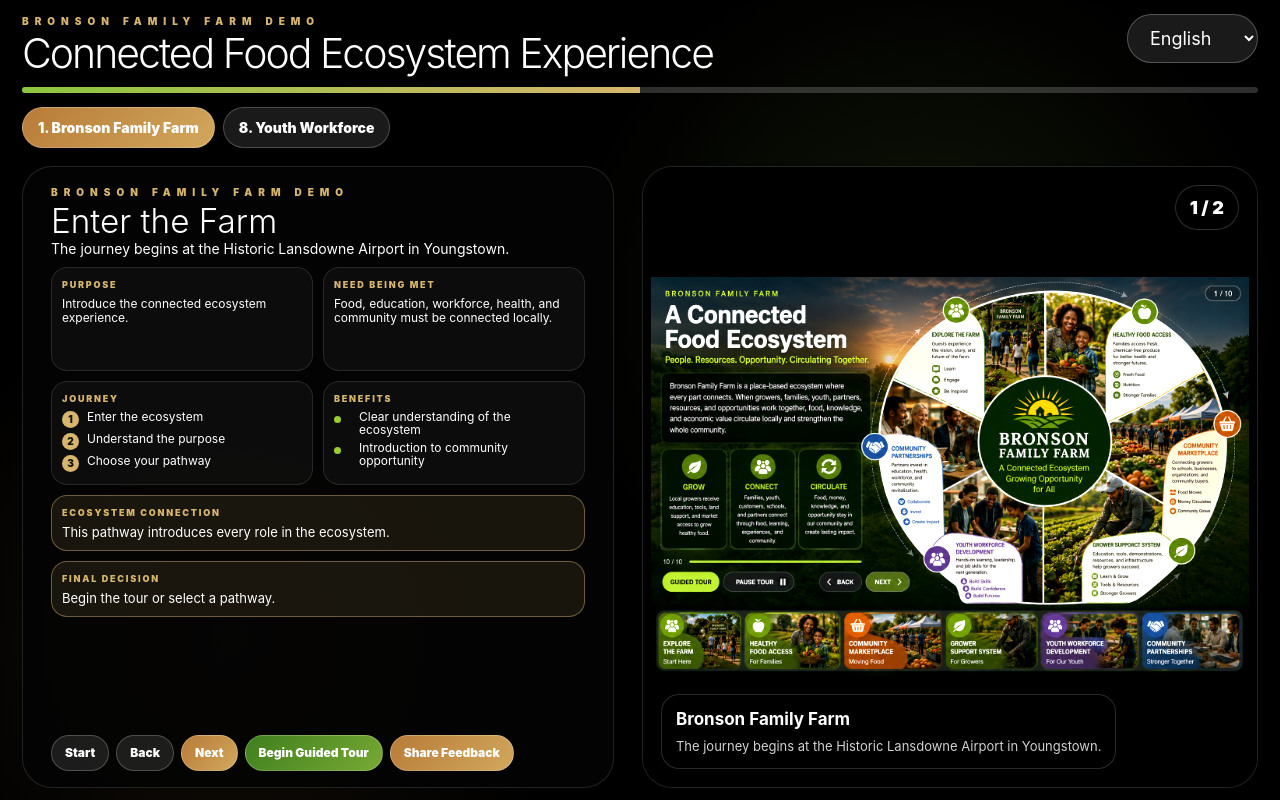
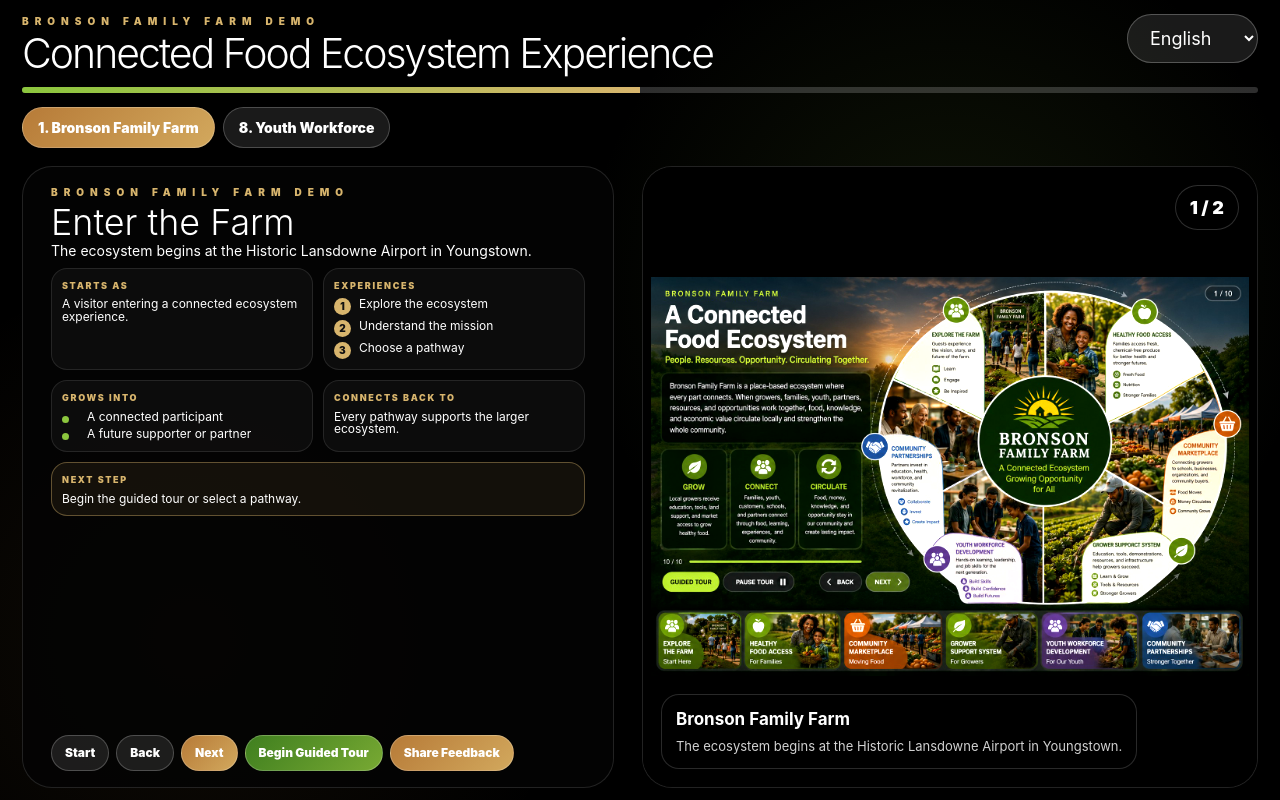
Before and after one commit to cburgessemail-gif/bronson-demo, a React (Vite) app: page / in a window 1280 px wide. Built offline with nearby package versions, Linux system fonts and the light colour scheme; the HTML template or start-up script is replaced by a standard one.

Commit message:
Update App.tsx

```diff
--- a/src/App.tsx
+++ b/src/App.tsx
@@ -19,16 +19,11 @@
   title: Text;
   subtitle: Text;
 
-  purpose: Text;
-  need: Text;
-
-  journey: Text[];
-
-  benefits: Text[];
-
-  connection: Text;
-
-  decision: Text;
+  startsAs: Text;
+  experiences: Text[];
+  growsInto: Text[];
+  ecosystem: Text;
+  nextStep: Text;
 };
 
 const LANGS: LangKey[] = [
@@ -70,63 +65,54 @@
     "Connected Food Ecosystem Experience",
     "Experiencia del Ecosistema Alimentario Conectado",
     "Connected Food Ecosystem Experience",
-    "Esperienza dell’Ecosistema Alimentare Connesso",
+    "Esperienza Ecosistema Alimentare Connesso",
     "חוויית מערכת מזון מחוברת",
     "Expérience d’un Écosystème Alimentaire Connecté"
   ),
 
-  purpose: tx(
-    "Purpose",
-    "Propósito",
-    "Purpose",
-    "Scopo",
-    "מטרה",
-    "Objectif"
+  startsAs: tx(
+    "Starts As",
+    "Comienza Como",
+    "Starts As",
+    "Inizia Come",
+    "מתחיל כ",
+    "Commence Comme"
   ),
 
-  need: tx(
-    "Need Being Met",
-    "Necesidad Atendida",
-    "Need Being Met",
-    "Bisogno Risolto",
-    "צורך שנענה",
-    "Besoin Satisfait"
+  experiences: tx(
+    "Experiences",
+    "Experiencias",
+    "Experiences",
+    "Esperienze",
+    "חוויות",
+    "Expériences"
   ),
 
-  journey: tx(
-    "Journey",
-    "Recorrido",
-    "Journey",
-    "Percorso",
-    "מסע",
-    "Parcours"
+  growsInto: tx(
+    "Grows Into",
+    "Se Convierte En",
+    "Grows Into",
+    "Cresce In",
+    "צומח ל",
+    "Devient"
   ),
 
-  benefits: tx(
-    "Benefits",
-    "Beneficios",
-    "Benefits",
-    "Benefici",
-    "יתרונות",
-    "Bénéfices"
+  ecosystem: tx(
+    "Connects Back To",
+    "Conecta de Regreso",
+    "Connects Back To",
+    "Ricollega A",
+    "מתחבר חזרה אל",
+    "Reconnecte À"
   ),
 
-  connection: tx(
-    "Ecosystem Connection",
-    "Conexión del Ecosistema",
-    "Ecosystem Connection",
-    "Connessione Ecosistema",
-    "חיבור למערכת",
-    "Connexion Écosystème"
-  ),
-
-  decision: tx(
-    "Final Decision",
-    "Decisión Final",
-    "Final Decision",
-    "Decisione Finale",
-    "החלטה סופית",
-    "Décision Finale"
+  nextStep: tx(
+    "Next Step",
+    "Próximo Paso",
+    "Next Step",
+    "Prossimo Passo",
+    "השלב הבא",
+    "Prochaine Étape"
   ),
 
   start: tx(
@@ -201,96 +187,87 @@
     ),
 
     subtitle: tx(
-      "The journey begins at the Historic Lansdowne Airport in Youngstown.",
-      "El recorrido comienza en el histórico Aeropuerto Lansdowne.",
-      "Nagsisimula ang paglalakbay sa Historic Lansdowne Airport.",
-      "Il viaggio inizia allo storico Lansdowne Airport.",
-      "המסע מתחיל בשדה התעופה ההיסטורי לנסדאון.",
-      "Le parcours commence à l’aéroport historique Lansdowne."
+      "The ecosystem begins at the Historic Lansdowne Airport in Youngstown.",
+      "El ecosistema comienza en el histórico aeropuerto Lansdowne.",
+      "Nagsisimula ang ecosystem sa Historic Lansdowne Airport.",
+      "L’ecosistema inizia allo storico aeroporto Lansdowne.",
+      "המערכת מתחילה בשדה התעופה ההיסטורי לנסדאון.",
+      "L’écosystème commence à l’aéroport historique Lansdowne."
     ),
 
-    purpose: tx(
-      "Introduce the connected ecosystem experience.",
-      "Introducir la experiencia del ecosistema conectado.",
-      "Ipakilala ang connected ecosystem experience.",
-      "Introdurre l’esperienza dell’ecosistema connesso.",
-      "להציג את חוויית המערכת המחוברת.",
-      "Présenter l’expérience de l’écosystème connecté."
+    startsAs: tx(
+      "A visitor entering a connected ecosystem experience.",
+      "Un visitante entrando a una experiencia conectada.",
+      "Bisitang pumapasok sa connected ecosystem.",
+      "Un visitatore entra nell’ecosistema.",
+      "מבקר הנכנס למערכת מחוברת.",
+      "Un visiteur entrant dans un écosystème connecté."
     ),
 
-    need: tx(
-      "Food, education, workforce, health, and community must be connected locally.",
-      "Los alimentos, educación y comunidad deben conectarse localmente.",
-      "Ang pagkain, edukasyon, trabaho, at komunidad ay dapat konektado.",
-      "Cibo, educazione e comunità devono essere collegati localmente.",
-      "מזון, חינוך וקהילה צריכים להיות מחוברים מקומית.",
-      "La nourriture, l’éducation et la communauté doivent être reliées localement."
-    ),
-
-    journey: [
+    experiences: [
       tx(
-        "Enter the ecosystem",
-        "Entrar al ecosistema",
-        "Pumasok sa ecosystem",
-        "Entrare nell’ecosistema",
-        "להיכנס למערכת",
-        "Entrer dans l’écosystème"
+        "Explore the ecosystem",
+        "Explorar el ecosistema",
+        "Tuklasin ang ecosystem",
+        "Esplorare l’ecosistema",
+        "לחקור את המערכת",
+        "Explorer l’écosystème"
       ),
 
       tx(
-        "Understand the purpose",
-        "Comprender el propósito",
-        "Unawain ang layunin",
-        "Capire lo scopo",
-        "להבין את המטרה",
-        "Comprendre l’objectif"
+        "Understand the mission",
+        "Comprender la misión",
+        "Unawain ang mission",
+        "Comprendere la missione",
+        "להבין את המשימה",
+        "Comprendre la mission"
       ),
 
       tx(
-        "Choose your pathway",
-        "Elegir su camino",
-        "Piliin ang pathway",
-        "Scegliere il percorso",
+        "Choose a pathway",
+        "Elegir un camino",
+        "Pumili ng pathway",
+        "Scegliere un percorso",
         "לבחור מסלול",
         "Choisir un parcours"
       ),
     ],
 
-    benefits: [
+    growsInto: [
       tx(
-        "Clear understanding of the ecosystem",
-        "Comprensión clara del ecosistema",
-        "Malinaw na pag-unawa sa ecosystem",
-        "Chiara comprensione dell’ecosistema",
-        "הבנה ברורה של המערכת",
-        "Compréhension claire de l’écosystème"
+        "A connected participant",
+        "Un participante conectado",
+        "Connected participant",
+        "Un partecipante connesso",
+        "משתתף מחובר",
+        "Un participant connecté"
       ),
 
       tx(
-        "Introduction to community opportunity",
-        "Introducción a oportunidades comunitarias",
-        "Panimula sa community opportunity",
-        "Introduzione alle opportunità comunitarie",
-        "היכרות עם הזדמנויות קהילתיות",
-        "Introduction aux opportunités communautaires"
+        "A future supporter or partner",
+        "Un futuro socio o apoyo",
+        "Future supporter or partner",
+        "Un futuro partner",
+        "תומך או שותף עתידי",
+        "Un futur partenaire"
       ),
     ],
 
-    connection: tx(
-      "This pathway introduces every role in the ecosystem.",
-      "Este camino presenta cada función del ecosistema.",
-      "Ipinapakilala ng pathway na ito ang bawat role.",
-      "Questo percorso introduce ogni ruolo dell’ecosistema.",
-      "מסלול זה מציג את כל התפקידים במערכת.",
-      "Ce parcours présente chaque rôle dans l’écosystème."
+    ecosystem: tx(
+      "Every pathway supports the larger ecosystem.",
+      "Cada camino apoya el ecosistema.",
+      "Sinusuportahan ng bawat pathway ang ecosystem.",
+      "Ogni percorso sostiene l’ecosistema.",
+      "כל מסלול מחזק את המערכת.",
+      "Chaque parcours soutient l’écosystème."
     ),
 
-    decision: tx(
-      "Begin the tour or select a pathway.",
-      "Comience el recorrido o seleccione un camino.",
-      "Simulan ang tour o pumili ng pathway.",
-      "Inizia il tour o scegli un percorso.",
-      "התחל סיור או בחר מסלול.",
+    nextStep: tx(
+      "Begin the guided tour or select a pathway.",
+      "Comenzar el recorrido o elegir un camino.",
+      "Simulan ang guided tour o pumili ng pathway.",
+      "Iniziare il tour o scegliere un percorso.",
+      "להתחיל את הסיור או לבחור מסלול.",
       "Commencer la visite ou choisir un parcours."
     ),
   },
@@ -310,37 +287,28 @@
     ),
 
     subtitle: tx(
-      "Young people build responsibility, skill, leadership, and confidence.",
-      "Los jóvenes desarrollan responsabilidad y liderazgo.",
-      "Nagkakaroon ng responsibility at leadership ang youth.",
-      "I giovani sviluppano responsabilità e leadership.",
-      "צעירים בונים אחריות ומנהיגות.",
-      "Les jeunes développent responsabilité et leadership."
+      "June 8 – August 28, 2026",
+      "8 de Junio – 28 de Agosto de 2026",
+      "Hunyo 8 – Agosto 28, 2026",
+      "8 Giugno – 28 Agosto 2026",
+      "8 ביוני – 28 באוגוסט 2026",
+      "8 Juin – 28 Août 2026"
     ),
 
-    purpose: tx(
-      "Provide a structured summer workforce and leadership experience.",
-      "Brindar una experiencia estructurada de trabajo y liderazgo.",
-      "Magbigay ng structured workforce experience.",
-      "Fornire un’esperienza strutturata di lavoro e leadership.",
-      "לספק חוויית עבודה ומנהיגות מובנית.",
-      "Offrir une expérience structurée de travail et leadership."
+    startsAs: tx(
+      "A young person entering a structured summer workforce experience.",
+      "Un joven entrando a una experiencia laboral estructurada.",
+      "Kabataang papasok sa structured workforce experience.",
+      "Un giovane entra in un’esperienza strutturata.",
+      "צעיר הנכנס לחוויית עבודה מובנית.",
+      "Un jeune entrant dans une expérience structurée."
     ),
 
-    need: tx(
-      "Youth need structure, mentorship, outdoor learning, accountability, and future readiness.",
-      "Los jóvenes necesitan estructura, mentoría y preparación futura.",
-      "Kailangan ng youth ng structure, mentorship, at future readiness.",
-      "I giovani hanno bisogno di struttura e preparazione futura.",
-      "צעירים צריכים מסגרת, חניכה והכנה לעתיד.",
-      "Les jeunes ont besoin de structure et préparation."
-    ),
-
-    journey: [
+    experiences: [
       tx(
         "Parent and youth orientation",
         "Orientación para padres y jóvenes",
-        "Orientation ng parent at youth",
+        "Parent at youth orientation",
         "Orientamento genitori e giovani",
         "הכוונת הורים ונוער",
         "Orientation parents et jeunes"
@@ -356,25 +324,34 @@
       ),
 
       tx(
-        "Farm-based team participation",
-        "Participación en equipos agrícolas",
         "Farm-based teamwork",
-        "Partecipazione agricola",
+        "Trabajo agrícola en equipo",
+        "Farm-based teamwork",
+        "Lavoro agricolo di squadra",
         "עבודת צוות חקלאית",
-        "Participation agricole"
+        "Travail agricole en équipe"
       ),
 
       tx(
-        "Leadership and life-skill growth",
-        "Crecimiento de liderazgo y habilidades",
-        "Leadership at life skills",
-        "Leadership e crescita personale",
-        "פיתוח מנהיגות וכישורי חיים",
-        "Leadership et compétences de vie"
+        "Proverbs, mentorship, and reflection",
+        "Proverbios y mentoría",
+        "Proverbs at mentorship",
+        "Proverbi e mentorship",
+        "פתגמים וחניכה",
+        "Proverbes et mentorat"
       ),
     ],
 
-    benefits: [
+    growsInto: [
+      tx(
+        "Confidence and leadership",
+        "Confianza y liderazgo",
+        "Confidence at leadership",
+        "Fiducia e leadership",
+        "ביטחון ומנהיגות",
+        "Confiance et leadership"
+      ),
+
       tx(
         "Workforce readiness",
         "Preparación laboral",
@@ -385,26 +362,17 @@
       ),
 
       tx(
-        "Confidence and teamwork",
-        "Confianza y trabajo en equipo",
-        "Confidence at teamwork",
-        "Fiducia e lavoro di squadra",
-        "ביטחון ועבודת צוות",
-        "Confiance et travail d’équipe"
-      ),
-
-      tx(
-        "Parent engagement and visibility",
-        "Participación de padres",
-        "Parent engagement",
-        "Coinvolgimento dei genitori",
-        "מעורבות הורים",
-        "Implication des parents"
+        "Responsibility and teamwork",
+        "Responsabilidad y trabajo en equipo",
+        "Responsibility at teamwork",
+        "Responsabilità e lavoro di squadra",
+        "אחריות ועבודת צוות",
+        "Responsabilité et travail d’équipe"
       ),
     ],
 
-    connection: tx(
-      "Youth become future growers, leaders, customers, and ecosystem participants.",
+    ecosystem: tx(
+      "Youth become future growers, marketplace participants, volunteers, entrepreneurs, and community leaders.",
       "Los jóvenes se convierten en futuros líderes y participantes.",
       "Nagiging future leaders at ecosystem participants ang youth.",
       "I giovani diventano futuri leader e partecipanti.",
@@ -412,13 +380,13 @@
       "Les jeunes deviennent futurs leaders et participants."
     ),
 
-    decision: tx(
-      "Do I want youth to participate in this summer workforce experience?",
-      "¿Quiero que los jóvenes participen en esta experiencia?",
-      "Gusto ko bang sumali ang youth sa experience na ito?",
-      "Voglio che i giovani partecipino?",
-      "האם אני רוצה שנוער ישתתף בחוויה הזו?",
-      "Est-ce que je veux que les jeunes participent?"
+    nextStep: tx(
+      "Enroll, complete orientation, and participate June 8 – August 28, 2026.",
+      "Inscribirse y participar del 8 de Junio al 28 de Agosto.",
+      "Mag-enroll at sumali sa program.",
+      "Iscriversi e partecipare al programma.",
+      "להירשם ולהשתתף בתוכנית.",
+      "S’inscrire et participer au programme."
     ),
   },
 ];
@@ -475,7 +443,7 @@
       setCurrent((p) =>
         Math.min(p + 1, slides.length - 1)
       );
-    }, 9500);
+    }, 9000);
 
     return () => window.clearTimeout(timer);
   }, [guided, current]);
@@ -487,6 +455,7 @@
 
   return (
     <main className="app">
+
       <style>{`
         * {
           box-sizing: border-box;
@@ -508,13 +477,14 @@
           overflow: hidden;
 
           background:
-            radial-gradient(circle at 72% 38%, rgba(99,135,43,.16), transparent 34%),
-            radial-gradient(circle at 18% 80%, rgba(191,139,72,.1), transparent 28%),
+            radial-gradient(circle at 74% 36%, rgba(92,128,38,.16), transparent 34%),
+            radial-gradient(circle at 15% 80%, rgba(197,139,62,.08), transparent 30%),
             #000;
         }
 
         .wrap {
           width: min(1480px, calc(100vw - 44px));
+
           height: 100vh;
 
           margin: 0 auto;
@@ -594,8 +564,6 @@
             #8cc63e,
             #d7b56d
           );
-
-          transition: width .6s ease;
         }
 
         .nav {
@@ -654,10 +622,6 @@
 
         .panel,
         .image-card {
-          height: 100%;
-
-          min-height: 0;
-
           border-radius: 30px;
 
           border: 1px solid rgba(255,255,255,.12);
@@ -676,9 +640,9 @@
         }
 
         .slide-title {
-          margin: 0 0 5px;
+          margin: 0 0 4px;
 
-          font-size: clamp(26px, 2.6vw, 42px);
+          font-size: clamp(28px, 2.8vw, 44px);
 
           line-height: .92;
 
@@ -688,12 +652,12 @@
         .subtitle {
           margin: 0 0 10px;
 
-          font-size: clamp(14px, 1vw, 17px);
+          font-size: clamp(14px, .98vw, 17px);
 
-          line-height: 1.12;
+          line-height: 1.08;
         }
 
-        .ecosystem-grid {
+        .journey-grid {
           display: grid;
 
           grid-template-columns: 1fr 1fr;
@@ -701,16 +665,14 @@
           gap: 10px;
         }
 
-        .ecosystem-box {
-          border: 1px solid rgba(255,255,255,.11);
+        .journey-box {
+          border: 1px solid rgba(255,255,255,.1);
 
           background: rgba(255,255,255,.04);
 
           border-radius: 16px;
 
           padding: 10px;
-
-          min-height: 104px;
         }
 
         .section-title {
@@ -718,7 +680,7 @@
 
           font-size: 9px;
 
-          letter-spacing: 1.8px;
+          letter-spacing: 1.7px;
 
           font-weight: 900;
 
@@ -727,21 +689,21 @@
           text-transform: uppercase;
         }
 
-        .section-text {
-          font-size: clamp(12px, .85vw, 14px);
+        .section-text,
+        .grow-text {
+          font-size: clamp(12px, .84vw, 14px);
 
-          line-height: 1.1;
+          line-height: 1.06;
         }
 
-        .journey-list,
-        .benefits-list {
+        .experience-list,
+        .grow-list {
           display: grid;
-
           gap: 5px;
         }
 
-        .journey-step,
-        .benefit-row {
+        .experience-row,
+        .grow-row {
           display: grid;
 
           grid-template-columns: 18px 1fr;
@@ -749,9 +711,8 @@
           gap: 7px;
         }
 
-        .journey-number {
+        .num {
           width: 17px;
-
           height: 17px;
 
           border-radius: 50%;
@@ -771,41 +732,36 @@
           justify-content: center;
         }
 
-        .benefit-dot {
+        .dot {
           width: 7px;
+          height: 7px;
 
-          height: 7px;
+          border-radius: 50%;
 
           margin-top: 5px;
 
-          border-radius: 50%;
-
-          background: #9acd32;
+          background: #8cc63e;
         }
 
-        .journey-text,
-        .benefit-text {
-          font-size: clamp(12px, .84vw, 14px);
-
-          line-height: 1.06;
-        }
-
-        .decision {
+        .ecosystem-box,
+        .next-box {
           margin-top: 10px;
-
-          border: 1px solid rgba(216,181,109,.45);
-
-          background: rgba(216,181,109,.1);
 
           border-radius: 16px;
 
           padding: 10px;
         }
 
-        .decision-text {
-          font-size: clamp(13px, .9vw, 15px);
+        .ecosystem-box {
+          border: 1px solid rgba(255,255,255,.1);
 
-          line-height: 1.1;
+          background: rgba(255,255,255,.04);
+        }
+
+        .next-box {
+          border: 1px solid rgba(216,181,109,.4);
+
+          background: rgba(216,181,109,.08);
         }
 
         .controls {
@@ -860,14 +816,13 @@
 
         .hero-image {
           width: 100%;
-
           height: 100%;
 
           display: block;
 
           filter:
             brightness(1.12)
-            contrast(1.06)
+            contrast(1.05)
             saturate(1.06);
         }
 
@@ -887,10 +842,7 @@
           position: absolute;
 
           top: 18px;
-
           right: 18px;
-
-          z-index: 2;
 
           background: rgba(0,0,0,.62);
 
@@ -909,10 +861,7 @@
           position: absolute;
 
           left: 18px;
-
           bottom: 18px;
-
-          z-index: 2;
 
           max-width: calc(100% - 36px);
 
@@ -927,41 +876,14 @@
 
         .image-label strong {
           display: block;
-
           font-size: 17px;
         }
 
         .image-label span {
           display: block;
-
           margin-top: 4px;
-
           font-size: 13px;
-
           color: rgba(255,255,255,.82);
-        }
-
-        @media (max-width: 1100px) {
-          html,
-          body,
-          #root,
-          .app {
-            height: auto;
-
-            overflow: auto;
-          }
-
-          .wrap {
-            height: auto;
-          }
-
-          .stage {
-            grid-template-columns: 1fr;
-          }
-
-          .image-card {
-            height: 420px;
-          }
         }
       `}</style>
 
@@ -1010,6 +932,7 @@
         </div>
 
         <nav className="nav">
+
           {slides.map((s, i) => (
             <button
               key={s.id}
@@ -1026,6 +949,7 @@
               {s.id}. {s.nav}
             </button>
           ))}
+
         </nav>
 
         <section className="stage">
@@ -1044,104 +968,98 @@
               {slide.subtitle[language]}
             </p>
 
-            <div className="ecosystem-grid">
+            <div className="journey-grid">
 
-              <div className="ecosystem-box">
+              <div className="journey-box">
+
                 <div className="section-title">
-                  {ui.purpose[language]}
+                  {ui.startsAs[language]}
                 </div>
 
                 <div className="section-text">
-                  {slide.purpose[language]}
+                  {slide.startsAs[language]}
                 </div>
+
               </div>
 
-              <div className="ecosystem-box">
+              <div className="journey-box">
+
                 <div className="section-title">
-                  {ui.need[language]}
+                  {ui.experiences[language]}
                 </div>
 
-                <div className="section-text">
-                  {slide.need[language]}
-                </div>
-              </div>
+                <div className="experience-list">
 
-              <div className="ecosystem-box">
-
-                <div className="section-title">
-                  {ui.journey[language]}
-                </div>
-
-                <div className="journey-list">
-
-                  {slide.journey.map(
-                    (step, i) => (
+                  {slide.experiences.map(
+                    (item, i) => (
                       <div
-                        className="journey-step"
+                        className="experience-row"
                         key={i}
                       >
-                        <div className="journey-number">
+                        <div className="num">
                           {i + 1}
                         </div>
 
-                        <div className="journey-text">
-                          {step[language]}
+                        <div className="section-text">
+                          {item[language]}
                         </div>
                       </div>
                     )
                   )}
 
                 </div>
+
               </div>
 
-              <div className="ecosystem-box">
+              <div className="journey-box">
 
                 <div className="section-title">
-                  {ui.benefits[language]}
+                  {ui.growsInto[language]}
                 </div>
 
-                <div className="benefits-list">
+                <div className="grow-list">
 
-                  {slide.benefits.map(
-                    (benefit, i) => (
+                  {slide.growsInto.map(
+                    (item, i) => (
                       <div
-                        className="benefit-row"
+                        className="grow-row"
                         key={i}
                       >
-                        <div className="benefit-dot" />
+                        <div className="dot" />
 
-                        <div className="benefit-text">
-                          {benefit[language]}
+                        <div className="grow-text">
+                          {item[language]}
                         </div>
                       </div>
                     )
                   )}
 
                 </div>
+
+              </div>
+
+              <div className="journey-box">
+
+                <div className="section-title">
+                  {ui.ecosystem[language]}
+                </div>
+
+                <div className="section-text">
+                  {slide.ecosystem[language]}
+                </div>
+
               </div>
 
             </div>
 
-            <div className="decision">
+            <div className="next-box">
 
               <div className="section-title">
-                {ui.connection[language]}
+                {ui.nextStep[language]}
               </div>
 
-              <div className="decision-text">
-                {slide.connection[language]}
-              </div>
-
-            </div>
-
-            <div className="decision">
-
-              <div className="section-title">
-                {ui.decision[language]}
-              </div>
-
-              <div className="decision-text">
-                {slide.decision[language]}
+              <div className="section-text">
+                {slide.nextStep[language]}
               </div>
 
             </div>
@@ -1230,6 +1148,7 @@
         </section>
 
       </div>
+
     </main>
   );
 }
```
